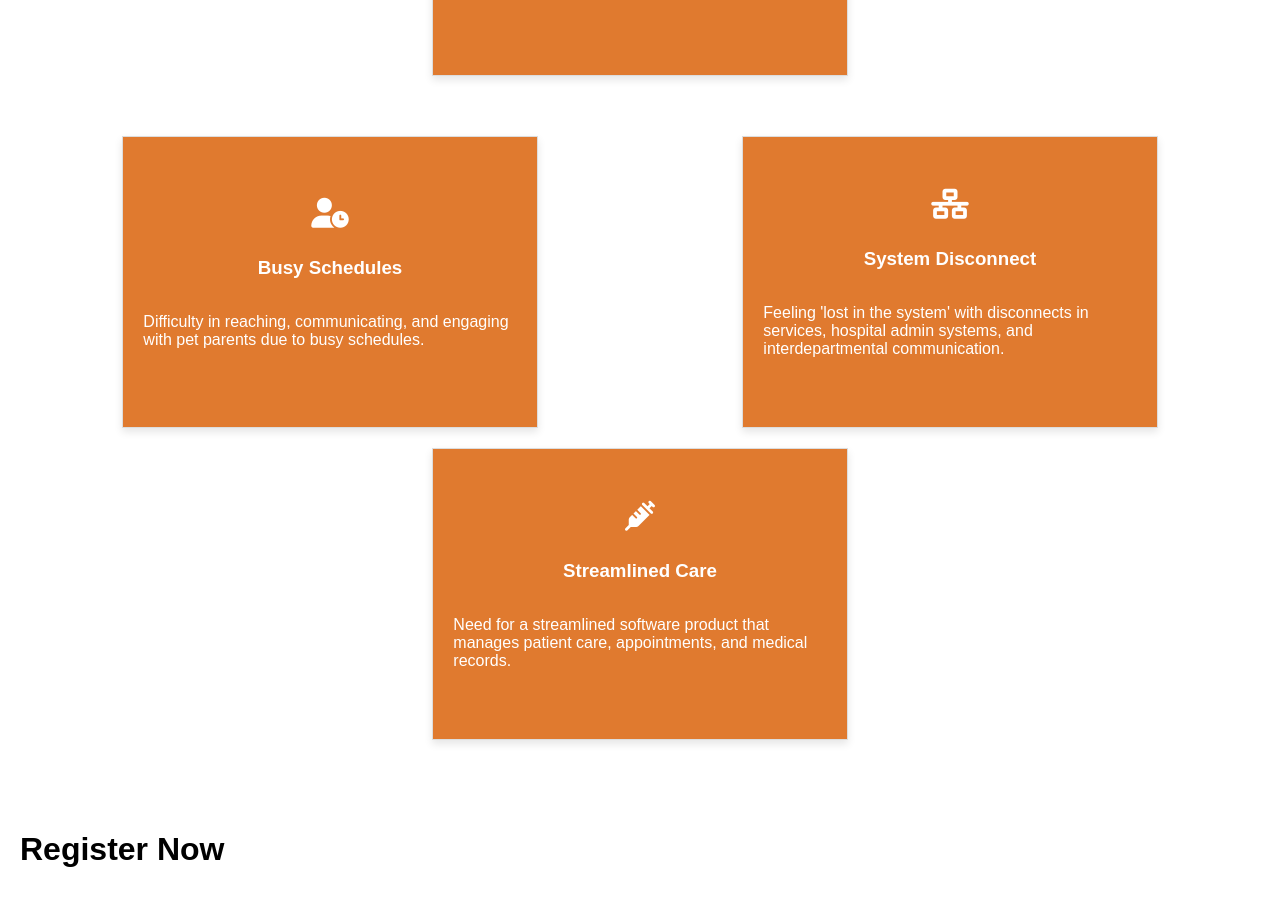
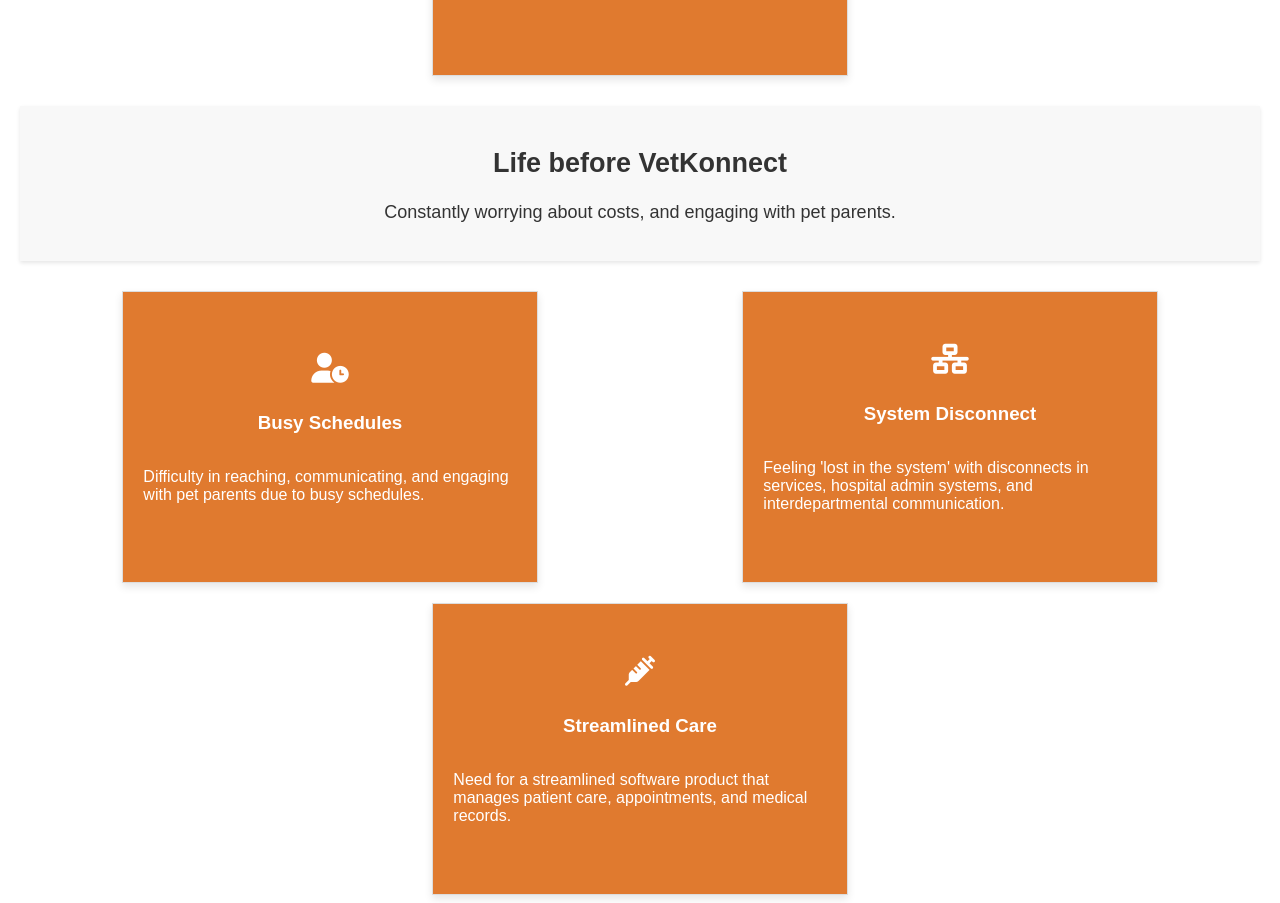
Before and after one commit to venkatesh-pro/vet-mobile-view, a plain HTML site: page index.html in a window 1280 px wide. Shown: the part 1157-2060 px from the top of the page. Drawn offline with Linux system fonts and the light colour scheme.

Commit message:
Update2 index.html

```diff
--- a/index.html
+++ b/index.html
@@ -166,6 +166,12 @@
           </p>
         </div>
       </div>
+
+      <!-- content -->
+      <div class="why-register">
+        <h2>Life before VetKonnect</h2>
+        <p>Constantly worrying about costs, and engaging with pet parents.</p>
+      </div>
       <div class="challenge-cards">
         <div class="challenge-card">
           <i class="fa fa-user-clock"></i>
```
